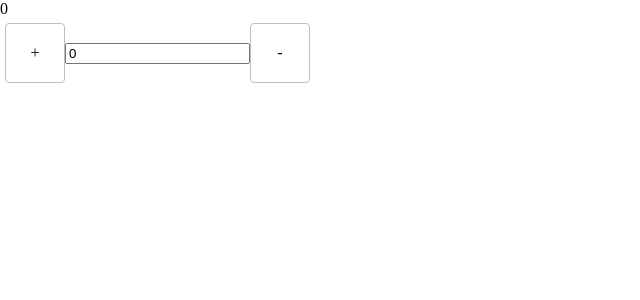
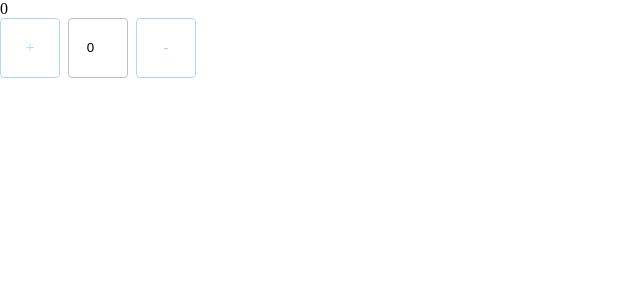
Before and after one commit to MuJungHo/room-allocation, a React app: page / in a window 1280 px wide. Shown: the top 300 px of the page, without its empty margins (0-640 px from the left). Built offline with nearby package versions, Linux system fonts and the light colour scheme.

Commit message:
feat: 按鈕長按功能

```diff
--- a/src/component/CustomInputNumber.js
+++ b/src/component/CustomInputNumber.js
@@ -10,6 +10,9 @@ const CustomInputNumber = ({
   onChange
 }) => {
   let inputRef = useRef();
+  let intervalID;
+  const [isUp, setUp] = React.useState(false)
+  const [isDown, setDown] = React.useState(false)
   React.useEffect(() => {
     if (inputRef && inputRef.current) {
       inputRef.current.addEventListener('up', (e) => {
@@ -22,10 +25,31 @@ const CustomInputNumber = ({
       }, false)
     }
   }, [])
+  React.useEffect(() => {
+    if (isUp) {
+      intervalID = setInterval(() => {
+        if (inputRef && inputRef.current) inputRef.current.dispatchEvent(new Event('up'))
+      }, 100);
+    }
+    return () => {
+      clearInterval(intervalID);
+    }
+  }, [isUp]);
+  React.useEffect(() => {
+    if (isDown) {
+      intervalID = setInterval(() => {
+        if (inputRef && inputRef.current) inputRef.current.dispatchEvent(new Event('down'))
+      }, 100);
+    }
+    return () => {
+      clearInterval(intervalID);
+    }
+  }, [isDown]);
   return (
     <div className="input-field">
-      <div className="button" onClick={() => inputRef.current.dispatchEvent(new Event('up'))}>+</div>
+      <div className="button" onMouseDown={() => setUp(true)} onMouseMove={() => setUp(false)} onMouseUp={() => setUp(false)}>+</div>
       <input
+        className="input"
         type="number"
         ref={inputRef}
         min={min}
@@ -37,7 +61,7 @@ const CustomInputNumber = ({
         onBlur={onBlur}
         onChange={onChange}
       />
-      <div className="button" onClick={() => inputRef.current.dispatchEvent(new Event('down'))}>-</div>
+      <div className="button" onMouseDown={() => setDown(true)} onMouseMove={() => setDown(false)} onMouseUp={() => setDown(false)}>-</div>
     </div>
   )
 }
--- a/src/index.scss
+++ b/src/index.scss
@@ -3,7 +3,6 @@ body {
 }
 .input-field {
     display: flex;
-    padding: 5px;
     align-items: center;
     .button {
         padding: 5px;
@@ -11,7 +10,18 @@ body {
         width: 48px;
         line-height: 48px;
         border-radius: 4px;
+        border: 1px solid #ACD6FF;
+        color: #ACD6FF;
+        text-align: center;
+    }
+    .input {
+        padding: 5px;
+        height: 48px;
+        width: 48px;
+        line-height: 48px;
+        border-radius: 4px;
         border: 1px solid #bebebe;
         text-align: center;
+        margin: 0 8px;
     }
 }
```
